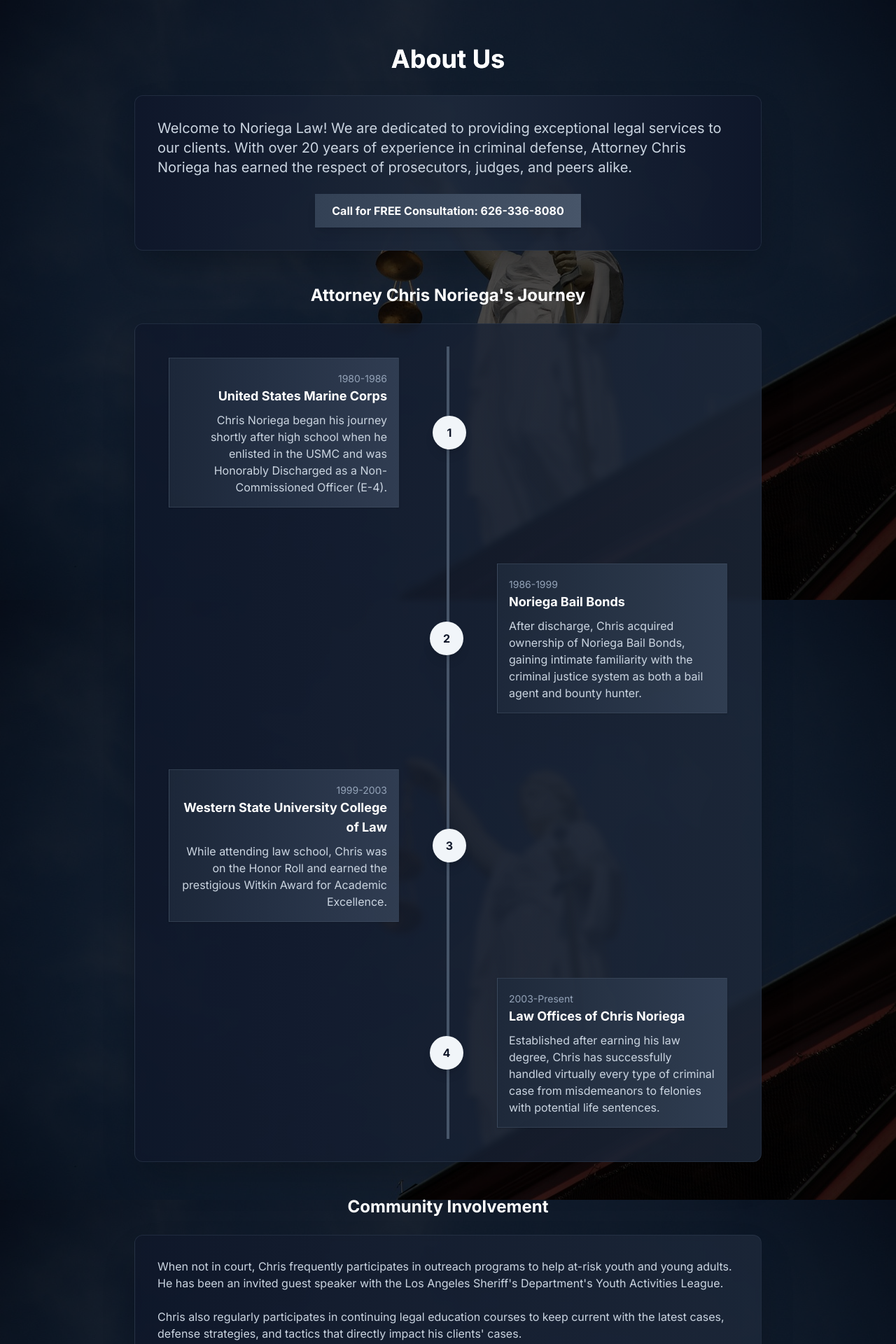
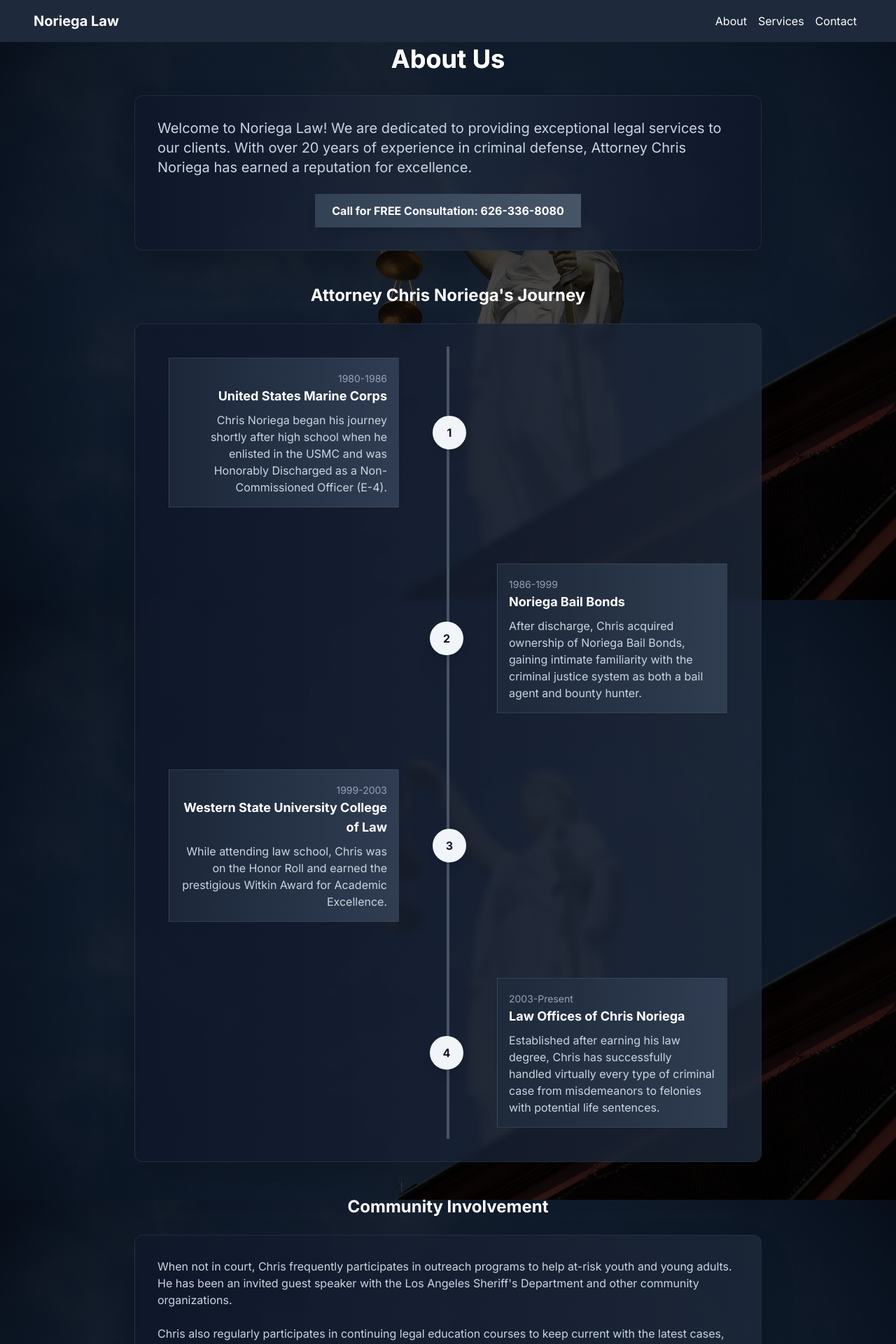
Before and after one commit to lggg123/noriegalaw-site, a Next.js app: page / in a window 1280 px wide. Shown: the top 1920 px of the page at 70% size. Built offline with nearby package versions, Linux system fonts and the light colour scheme.

Commit message:
Update page.tsx
fix: change the functional declaration added navigation bar again

```diff
--- a/src/app/page.tsx
+++ b/src/app/page.tsx
@@ -1,14 +1,29 @@
-'use client'
+import React from 'react';
+import { motion } from 'framer-motion';
+import { useInView } from 'react-intersection-observer';
 
-import React from 'react'
-import { motion } from 'framer-motion'
-import { useInView } from 'react-intersection-observer'
+// NavigationBar function declaration
+function NavigationBar() {
+  return (
+    <nav className="bg-slate-800 p-4 fixed w-full top-0 z-50">
+      <div className="container mx-auto flex justify-between items-center">
+        <a href="/" className="text-white font-bold text-xl">Noriega Law</a>
+        <div>
+          <a href="#about" className="text-white mx-2">About</a>
+          <a href="#services" className="text-white mx-2">Services</a>
+          <a href="#contact" className="text-white mx-2">Contact</a>
+        </div>
+      </div>
+    </nav>
+  );
+}
 
-export default function AboutSection() {
+// AboutSection function declaration
+function AboutSection() {
   const [ref, inView] = useInView({
     threshold: 0.1,
     triggerOnce: true
-  })
+  });
 
   const attorneyInfo = [
     {
@@ -50,7 +65,7 @@ export default function AboutSection() {
           {/* Introduction Card */}
           <div className="bg-gradient-to-r from-slate-900/90 via-slate-800/90 to-slate-900/90 backdrop-blur-sm rounded-xl shadow-2xl p-8 mb-12 border border-slate-700/50">
             <p className="text-xl text-slate-300 mb-6">
-              Welcome to Noriega Law! We are dedicated to providing exceptional legal services to our clients. With over 20 years of experience in criminal defense, Attorney Chris Noriega has earned the respect of prosecutors, judges, and peers alike.
+              Welcome to Noriega Law! We are dedicated to providing exceptional legal services to our clients. With over 20 years of experience in criminal defense, Attorney Chris Noriega has earned a reputation for excellence.
             </p>
             <div className="flex justify-center">
               <motion.button
@@ -110,7 +125,7 @@ export default function AboutSection() {
               className="mb-6"
             >
               <p className="text-slate-300">
-                When not in court, Chris frequently participates in outreach programs to help at-risk youth and young adults. He has been an invited guest speaker with the Los Angeles Sheriff&apos;s Department&apos;s Youth Activities League.
+                When not in court, Chris frequently participates in outreach programs to help at-risk youth and young adults. He has been an invited guest speaker with the Los Angeles Sheriff's Department and other community organizations.
               </p>
             </motion.div>
             <motion.div
@@ -120,7 +135,7 @@ export default function AboutSection() {
               transition={{ duration: 0.5, delay: 0.2 }}
             >
               <p className="text-slate-300">
-                Chris also regularly participates in continuing legal education courses to keep current with the latest cases, defense strategies, and tactics that directly impact his clients&apos; cases.
+                Chris also regularly participates in continuing legal education courses to keep current with the latest cases, defense strategies, and tactics that directly impact his clients' success.
               </p>
             </motion.div>
           </div>
@@ -144,4 +159,16 @@ export default function AboutSection() {
       </motion.div>
     </section>
   );
-};
+}
+
+// Page function declaration
+function Page() {
+  return (
+    <div>
+      <NavigationBar />
+      <AboutSection />
+    </div>
+  );
+}
+
+export default Page;
```
